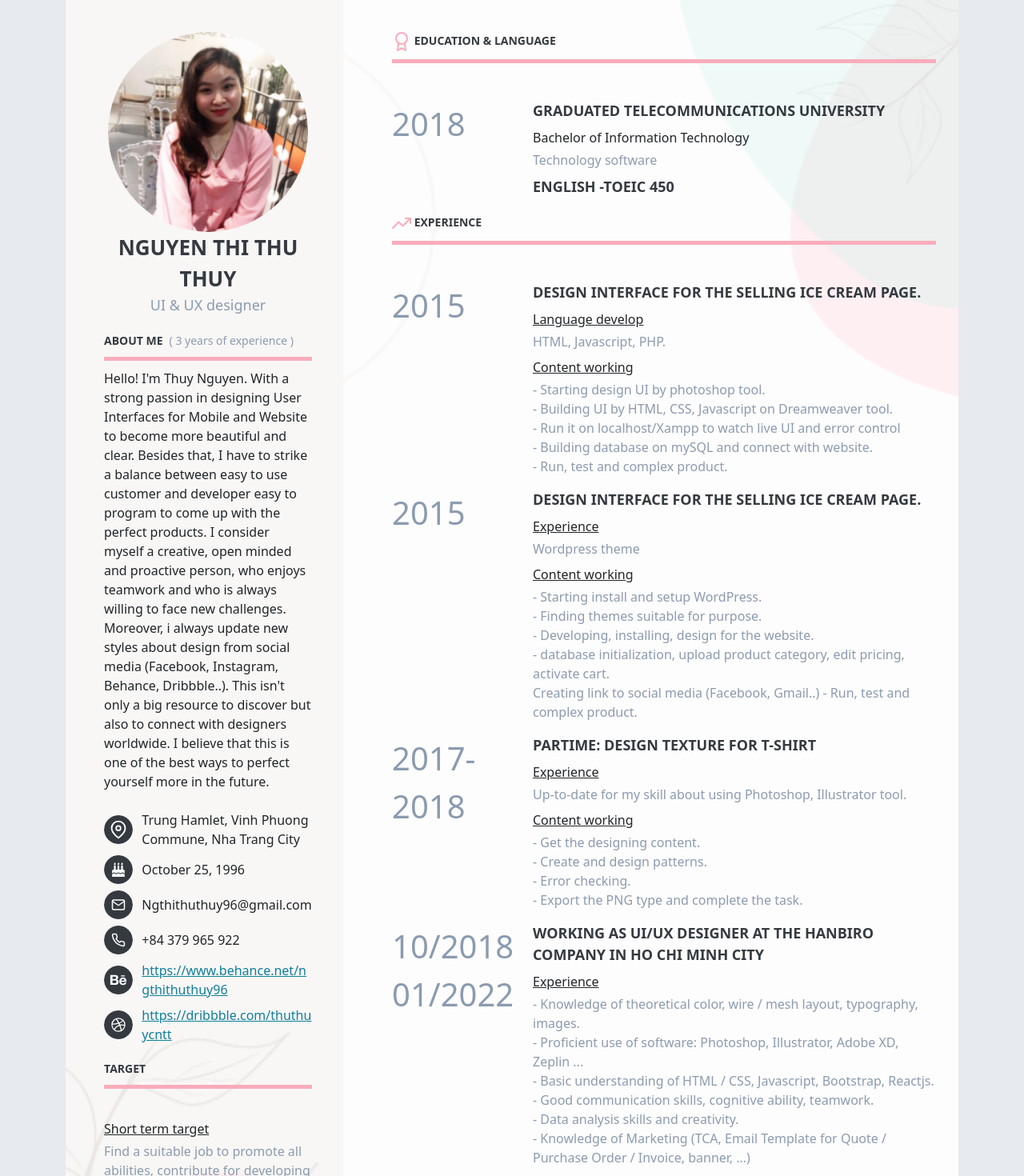
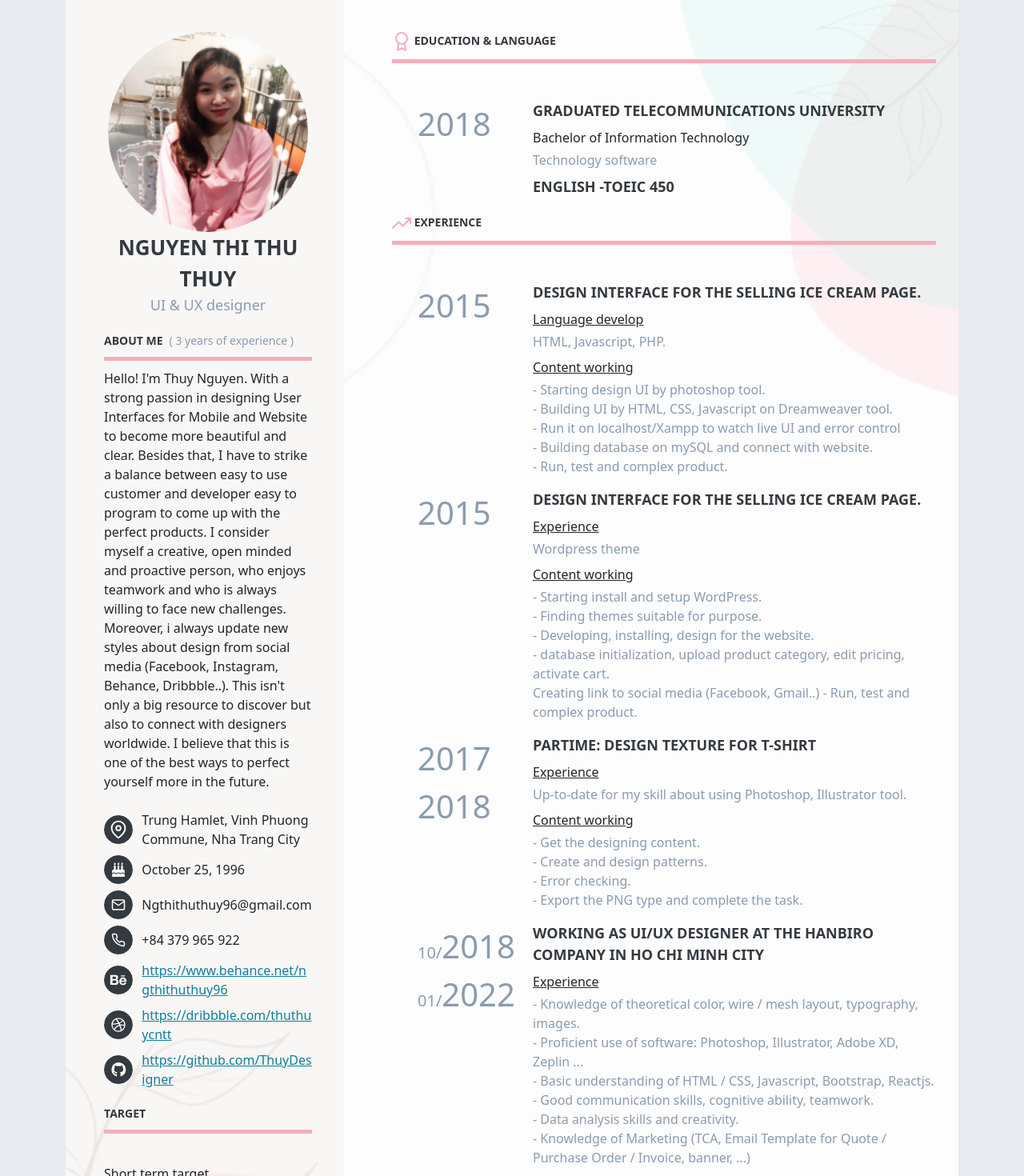
Before and after one commit to ThuyDesigner/ThuyDesigner-cv, a React app: page / in a window 1280 px wide. Shown: the part 820-2290 px from the top of the page at 80% size. Built offline with nearby package versions, Linux system fonts and the light colour scheme.

Commit message:
update ui

```diff
--- a/src/App.js
+++ b/src/App.js
@@ -15,6 +15,7 @@ import mail from "./IMG/mail.svg";
 import phone from "./IMG/phone.svg";
 import behance from "./IMG/behance.svg";
 import dribble from "./IMG/dribble.svg";
+import github from "./IMG/github.svg";
 import illustartor from "./IMG/illustrator.svg"
 import aftetEffect from "./IMG/afterEffect.svg"
 import reactjs from "./IMG/reactjs.svg"
@@ -34,29 +35,30 @@ const award = (
 const experence =(
 <svg xmlns="http://www.w3.org/2000/svg" width="24" height="24" viewBox="0 0 24 24" fill="none" stroke="currentColor" stroke-width="2" stroke-linecap="round" stroke-linejoin="round" class="feather feather-trending-up"><polyline points="23 6 13.5 15.5 8.5 10.5 1 18"></polyline><polyline points="17 6 23 6 23 12"></polyline></svg>
 );
-
+const educationtime =[{ small: "", time:"2018" }];
+const ex1 =[{ small: "", time:"2015" }];
+const ex2 =[{ small: "", time:"2015" }];
+const ex3 =[{ small: "", time:"2017" } ,{ small: "", time:"2018" }  ];
+const time =[{ small: "10/", time:"2018" },{ small: "01/", time:"2022" }];
 
 
 const img =
   "https://image.thanhnien.vn/1080/uploaded/haoph/2021_03_06/img_0467_lsvb.jpg";
+
 
 export default function App() {
   return (
     <div className="bg-1 cv">
       <div class="container-fluid ">
         <div className="container">
-          <div className="intro ">
+          <div className="intro col-md-12 ">
             <div className="row content-intro">
             <div className=" d-flex align-items-center align-content-center flex-wrap justify-content-center  ">
             <div className="col-md-8 align-self-center  ">
               <div className=" d-flex align-items-end flex-column text-header">
                 <div className="">
                   <p>Curriculum</p>
-
-                </div>
-
-
-                <div className=""><span className="sub">2022</span></div>
+                </div>  <div className=""><span className="sub">2022</span></div>
               </div>
 
 
@@ -139,6 +141,13 @@ I consider myself a creative, open minded and proactive person, who enjoys teamw
                     isLink="true"
                     addLink="https://dribbble.com/thuthuycntt"
                     text="https://dribbble.com/thuthuycntt"
+                    addClass="pt-2"
+                  ></GrIconText>
+                  <GrIconText
+                    icon={github}
+                    isLink="true"
+                    addLink="https://github.com/ThuyDesigner"
+                    text="https://github.com/ThuyDesigner"
                     addClass="pt-2"
                   ></GrIconText>
                 </div>
@@ -287,7 +296,7 @@ I consider myself a creative, open minded and proactive person, who enjoys teamw
                 <div className="Edu">
                   <TitleContent title="Education & Language" svg={award}> </TitleContent>
                   <TimeLine
-                    time="2018"
+                    times={educationtime}
                     content="Graduated Telecommunications University"
                   >
                     <div className="pt-2">
@@ -304,7 +313,7 @@ I consider myself a creative, open minded and proactive person, who enjoys teamw
                 <div className="Edu">
                   <TitleContent title="Experience" svg={experence}> </TitleContent>
                   <TimeLine
-                    time="2015"
+                    times={ex1}
                     content="Design interface for
                     the selling ice cream page."
                   >
@@ -334,7 +343,7 @@ I consider myself a creative, open minded and proactive person, who enjoys teamw
                   </TimeLine>
                   {/* 2015 */}
                   <TimeLine
-                    time="2015"
+                    times={ex2}
                     content="Design interface for
                     the selling ice cream page."
                   >
@@ -363,7 +372,7 @@ I consider myself a creative, open minded and proactive person, who enjoys teamw
                   </TimeLine>
                   {/* 2017-2018 */}
                   <TimeLine
-                    time="2017-2018"
+                    times={ex3}
                     content="Partime: Design texture for T-shirt"
                   >
                     <div className="gr-text">
@@ -389,8 +398,7 @@ I consider myself a creative, open minded and proactive person, who enjoys teamw
                   </TimeLine>
                   {/* 10/2018 */}
                   <TimeLine
-                    time="10/2018
-                    01/2022"
+                  times={time}
                     content="Working as UI/UX designer
                     at the Hanbiro Company in Ho Chi Minh City"
                   >
--- a/src/App.scss
+++ b/src/App.scss
@@ -13,6 +13,18 @@
   --color-bg-dark-default:#C8C8C8;
   --color-bg-title:#F9ACBB;
 
+}
+@media only screen and (max-width: 600px) {
+  .intro{
+    .text-header p{
+      font-size: 40px !important;
+    }
+
+
+  }
+  .job{
+    text-align: initial;
+  }
 }
 .color-primary{
   color: var(--color-light-secondary);
--- a/src/component/TimeLine/TimeLine.js
+++ b/src/component/TimeLine/TimeLine.js
@@ -2,11 +2,17 @@ import React, { Children, useState } from "react";
 import classNames from "classnames";
 import "./timeline.scss";
 
-const TimeLine = ({ time = "", content = "", addClass = "", children }) => {
+const TimeLine = ({ times = [], content = "", addClass = "", children }) => {
   return (
     <div className={classNames("gr-timeline pt-3", addClass)}>
       <div className="row d-flex align-items-start">
-        <div className="time col-lg-3 ">{time}</div>
+        <div className="time col-lg-3 ">
+        <ul>{times.map(time =>
+        <li> <span className="text-small">{time.small}</span>{time.time} </li>
+          )}
+
+        </ul>
+        </div>
         <div className=" col-lg-9 text-break">
           <div className="content">{content} </div>
           <div> {children} </div>
--- a/src/component/TimeLine/timeline.scss
+++ b/src/component/TimeLine/timeline.scss
@@ -3,6 +3,12 @@
     .time{
         font-size: 40px;
         color: var(--color-light-secondary);
+        .text-small{
+            font-size: 20px;
+        }
+        ul{
+            list-style-type: none;
+        }
 
     }
     .content{
```
Also changed, not shown: src/IMG/github.svg (added), 15 other files (tests, documents, lock files or other folders).
